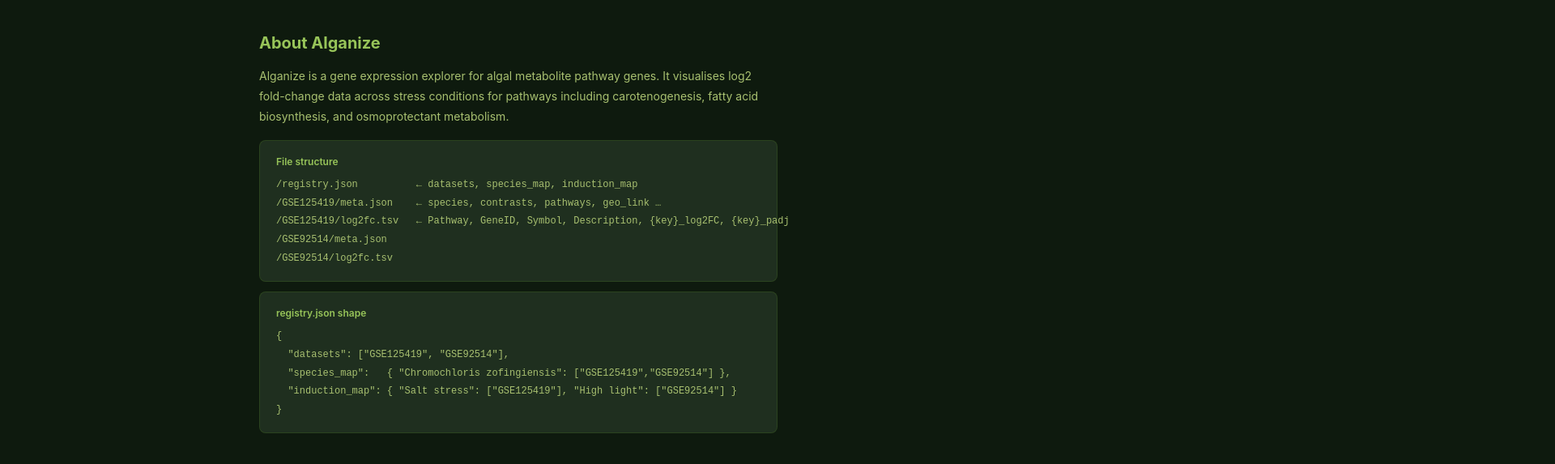
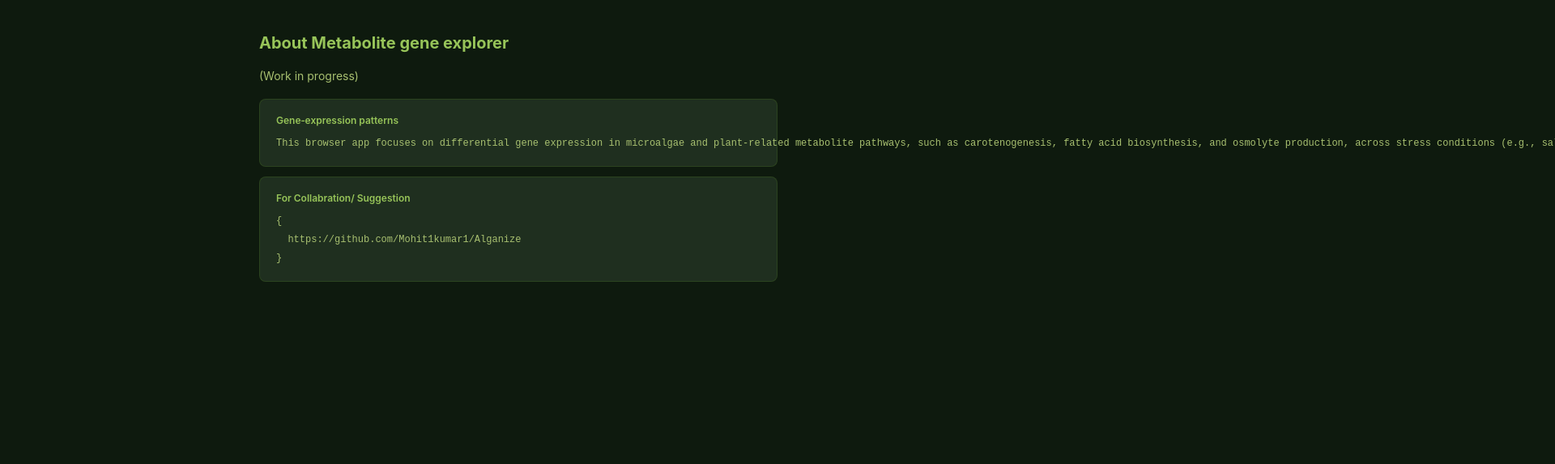
Before and after one commit to Mohit1kumar1/Alganize, a plain HTML site: page index.html in a window 1280 px wide. Both pictures are taken after a click on the button "About". Shown: the part 55-628 px from the top of the page at 81% size, 1920 px wide, since content can reach past the window. Drawn offline with nearby package versions, Linux system fonts and the light colour scheme.

Commit message:
Revise About section
Updated the About section to reflect the focus on metabolite gene exploration and added a link for collaboration suggestions.

```diff
--- a/index.html
+++ b/index.html
@@ -212,24 +212,18 @@
 
 <!-- ABOUT PAGE -->
 <div id="page-about" style="display:none;">
-  <h2 style="color:var(--accent2);margin-bottom:12px;font-size:20px;">About Alganize</h2>
-  <p style="color:var(--text2);line-height:1.8;margin-bottom:14px;">Alganize is a gene expression explorer for algal metabolite pathway genes. It visualises log2 fold-change data across stress conditions for pathways including carotenogenesis, fatty acid biosynthesis, and osmoprotectant metabolism.</p>
+  <h2 style="color:var(--accent2);margin-bottom:12px;font-size:20px;">About Metabolite gene explorer </h2>
+  <p style="color:var(--text2);line-height:1.8;margin-bottom:14px;">(Work in progress)</p>
   <div style="background:var(--surface);border:1px solid var(--border);border-radius:8px;padding:16px 20px;margin-top:16px;">
-    <div style="font-size:12px;font-weight:600;color:var(--accent2);margin-bottom:8px;">File structure</div>
+    <div style="font-size:12px;font-weight:600;color:var(--accent2);margin-bottom:8px;">Gene‑expression patterns</div>
     <pre style="color:var(--text2);font-size:12px;line-height:1.9;font-family:monospace;">
-/registry.json          ← datasets, species_map, induction_map
-/GSE125419/meta.json    ← species, contrasts, pathways, geo_link …
-/GSE125419/log2fc.tsv   ← Pathway, GeneID, Symbol, Description, {key}_log2FC, {key}_padj
-/GSE92514/meta.json
-/GSE92514/log2fc.tsv</pre>
+This browser app focuses on differential gene expression in microalgae and plant‑related metabolite pathways, such as carotenogenesis, fatty acid biosynthesis, and osmolyte production, across stress conditions (e.g., salt or high‑light treatment). For each comparison (contrast), the displayed log₂ fold‑change values show how strongly individual genes are up‑ or down‑regulated relative to control, highlighting pathways that are transcriptionally co‑activated or re‑pressed under a given stimulus </pre>
   </div>
   <div style="background:var(--surface);border:1px solid var(--border);border-radius:8px;padding:16px 20px;margin-top:12px;">
-    <div style="font-size:12px;font-weight:600;color:var(--accent2);margin-bottom:8px;">registry.json shape</div>
+    <div style="font-size:12px;font-weight:600;color:var(--accent2);margin-bottom:8px;">For Collabration/ Suggestion</div>
     <pre style="color:var(--text2);font-size:12px;line-height:1.9;font-family:monospace;">
 {
-  "datasets": ["GSE125419", "GSE92514"],
-  "species_map":   { "Chromochloris zofingiensis": ["GSE125419","GSE92514"] },
-  "induction_map": { "Salt stress": ["GSE125419"], "High light": ["GSE92514"] }
+  https://github.com/Mohit1kumar1/Alganize
 }</pre>
   </div>
 </div>
```
